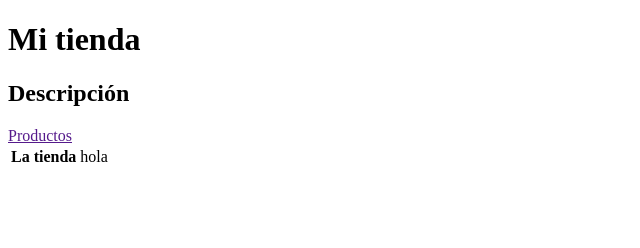
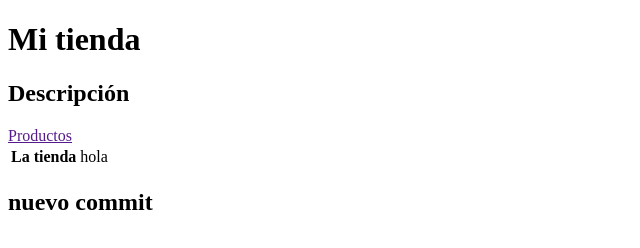
Before and after one commit to EduardoVLZQZ/practicando-git, a plain HTML site: page index.html in a window 1280 px wide. Shown: the whole page, without its empty margins (0-640 px from the left). Drawn offline with Linux system fonts and the light colour scheme.

Commit message:
agregar h2

```diff
--- a/index.html
+++ b/index.html
@@ -14,6 +14,7 @@
         <a href="">Productos</a>
         <td>hola</td>
     </table>
+    <h2>nuevo commit</h2>
 
 </body>
 </html>
```
